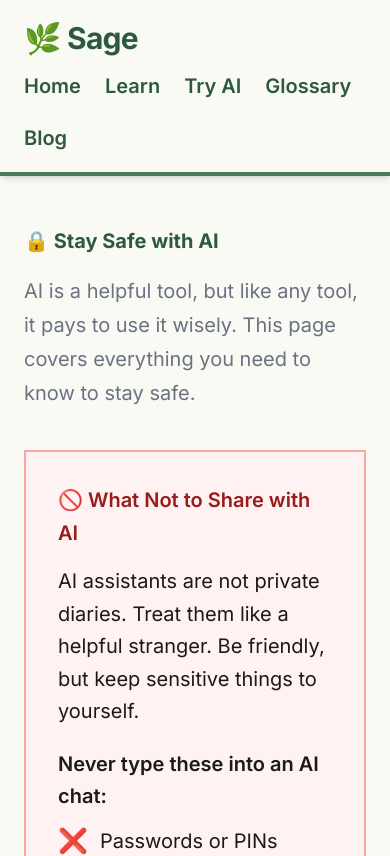
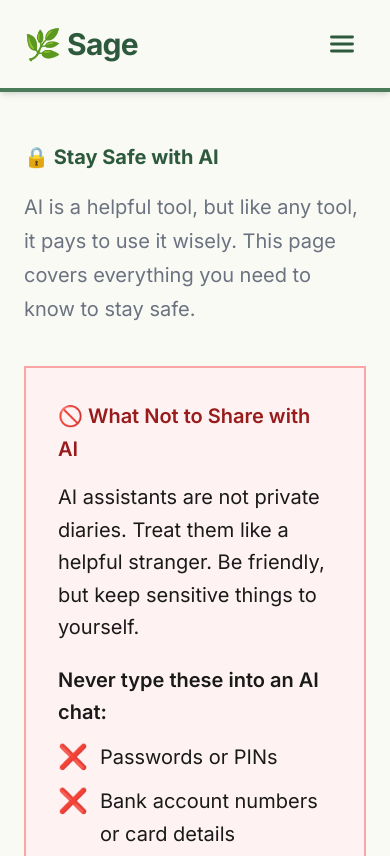
Before and after one commit to 4rthurturing/ai-made-simple, a Next.js app: page /stay-safe in a window 390 px wide. Shown: the top 856 px of the page. Built offline with nearby package versions, Linux system fonts and the light colour scheme.

Commit message:
Add responsive hamburger menu for mobile, clean desktop nav

```diff
--- /dev/null
+++ b/app/components/MobileNav.tsx
@@ -0,0 +1,74 @@
+"use client";
+
+import { useState } from "react";
+import Link from "next/link";
+
+const navLinks = [
+  { href: "/", label: "Home" },
+  { href: "/learn", label: "Learn" },
+  { href: "/try-ai-now", label: "Try AI" },
+  { href: "/glossary", label: "Glossary" },
+  { href: "/blog", label: "Blog" },
+];
+
+export default function MobileNav() {
+  const [open, setOpen] = useState(false);
+
+  return (
+    <>
+      {/* Desktop nav */}
+      <div className="hidden md:flex flex-wrap gap-6 text-xl">
+        {navLinks.map((link) => (
+          <Link
+            key={link.href}
+            href={link.href}
+            className="font-semibold hover:underline underline-offset-4 transition-colors"
+            style={{ color: "#2D5A3D" }}
+          >
+            {link.label}
+          </Link>
+        ))}
+      </div>
+
+      {/* Mobile hamburger button */}
+      <button
+        className="md:hidden flex flex-col justify-center items-center w-12 h-12 rounded-lg"
+        onClick={() => setOpen(!open)}
+        aria-label="Toggle menu"
+        style={{ color: "#2D5A3D" }}
+      >
+        {open ? (
+          <svg width="28" height="28" viewBox="0 0 24 24" fill="none" stroke="currentColor" strokeWidth="2.5" strokeLinecap="round">
+            <line x1="18" y1="6" x2="6" y2="18" />
+            <line x1="6" y1="6" x2="18" y2="18" />
+          </svg>
+        ) : (
+          <svg width="28" height="28" viewBox="0 0 24 24" fill="none" stroke="currentColor" strokeWidth="2.5" strokeLinecap="round">
+            <line x1="3" y1="6" x2="21" y2="6" />
+            <line x1="3" y1="12" x2="21" y2="12" />
+            <line x1="3" y1="18" x2="21" y2="18" />
+          </svg>
+        )}
+      </button>
+
+      {/* Mobile dropdown menu */}
+      {open && (
+        <div className="md:hidden w-full pt-4 pb-2 border-t mt-4" style={{ borderColor: "#E8F0E9" }}>
+          <div className="flex flex-col gap-4">
+            {navLinks.map((link) => (
+              <Link
+                key={link.href}
+                href={link.href}
+                onClick={() => setOpen(false)}
+                className="font-semibold text-xl py-2 hover:underline underline-offset-4 transition-colors"
+                style={{ color: "#2D5A3D" }}
+              >
+                {link.label}
+              </Link>
+            ))}
+          </div>
+        </div>
+      )}
+    </>
+  );
+}
--- a/app/layout.tsx
+++ b/app/layout.tsx
@@ -3,6 +3,7 @@ import { Inter } from "next/font/google";
 import { GoogleAnalytics } from "@next/third-parties/google";
 import "./globals.css";
 import Link from "next/link";
+import MobileNav from "./components/MobileNav";
 
 const inter = Inter({ subsets: ["latin"] });
 
@@ -95,18 +96,7 @@ export default function RootLayout({
             >
               🌿 Sage
             </Link>
-            <div className="flex flex-wrap gap-6 text-xl">
-              {navLinks.map((link) => (
-                <Link
-                  key={link.href}
-                  href={link.href}
-                  className="font-semibold hover:underline underline-offset-4 transition-colors"
-                  style={{ color: "#2D5A3D" }}
-                >
-                  {link.label}
-                </Link>
-              ))}
-            </div>
+            <MobileNav />
           </div>
         </nav>
 
```
